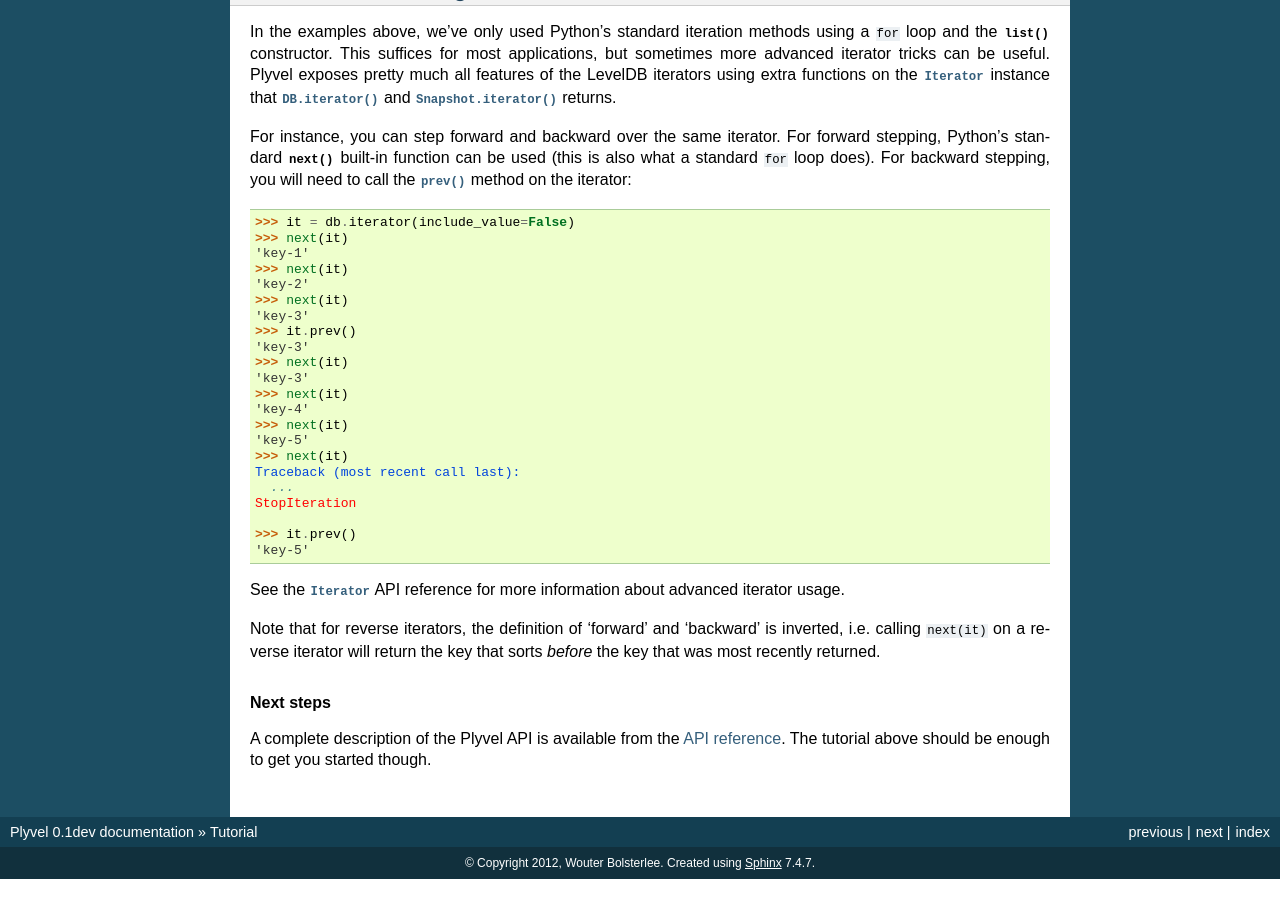
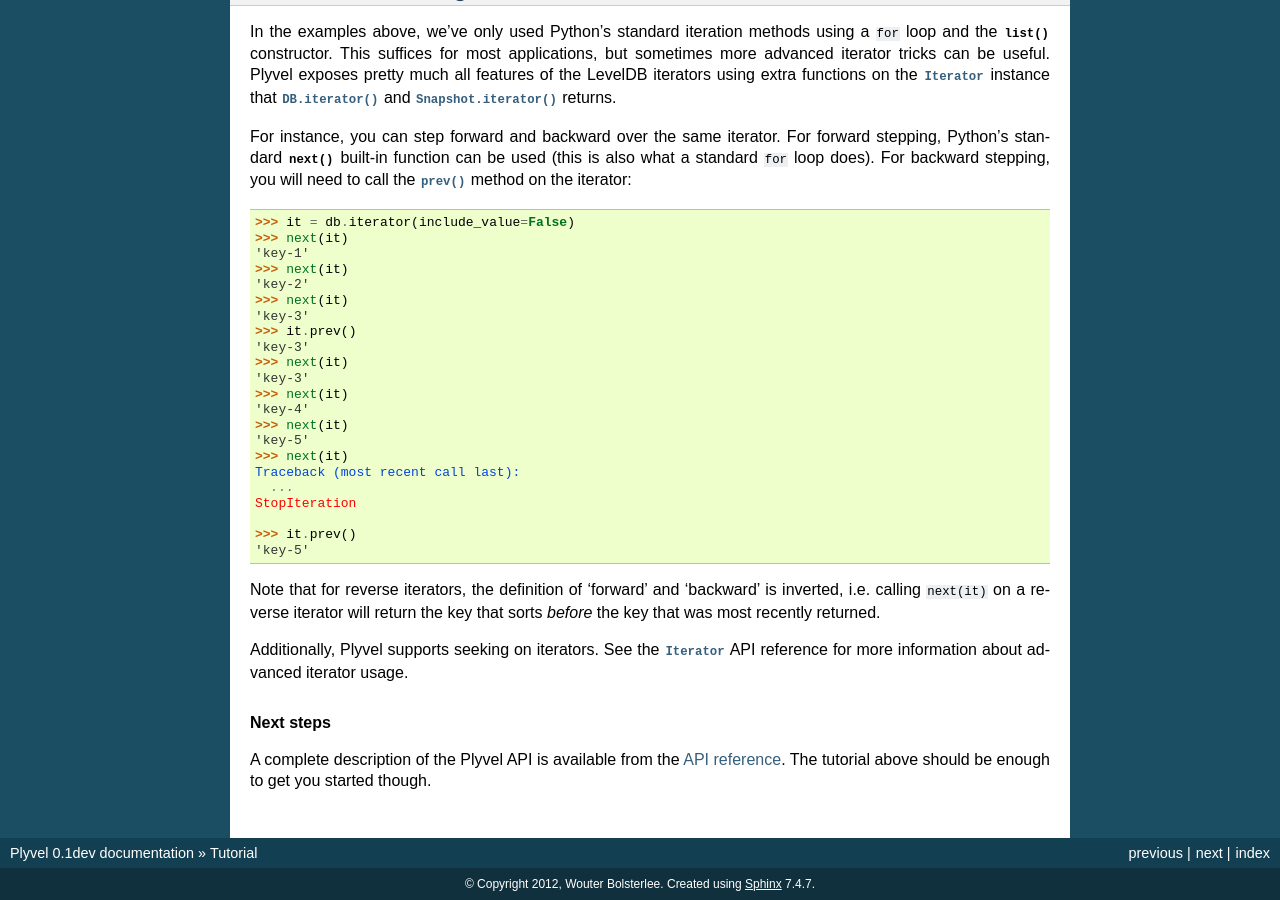
Before and after one commit to wbolster/plyvel, a Sphinx documentation site: the page built from doc/tutorial.rst, in a window 1280 px wide and 900 px high, scrolled down 4697 px. Built offline with Sphinx 7.4.7, drawn with Linux system fonts in a browser that asks for light colours; before the commit the page ends 5576 px from its top, so only the background shows below that.

Commit message:
Mention iterator seeking in tutorial

```diff
--- a/doc/tutorial.rst
+++ b/doc/tutorial.rst
@@ -322,12 +322,12 @@ you will need to call the :py:meth:`~Iterator.prev()` method on the iterator::
     >>> it.prev()
     'key-5'
 
-See the :py:class:`Iterator` API reference for more information about advanced
-iterator usage.
-
 Note that for reverse iterators, the definition of 'forward' and 'backward' is
 inverted, i.e. calling ``next(it)`` on a reverse iterator will return the key
 that sorts *before* the key that was most recently returned.
+
+Additionally, Plyvel supports seeking on iterators. See the :py:class:`Iterator`
+API reference for more information about advanced iterator usage.
 
 
 .. rubric:: Next steps
```
